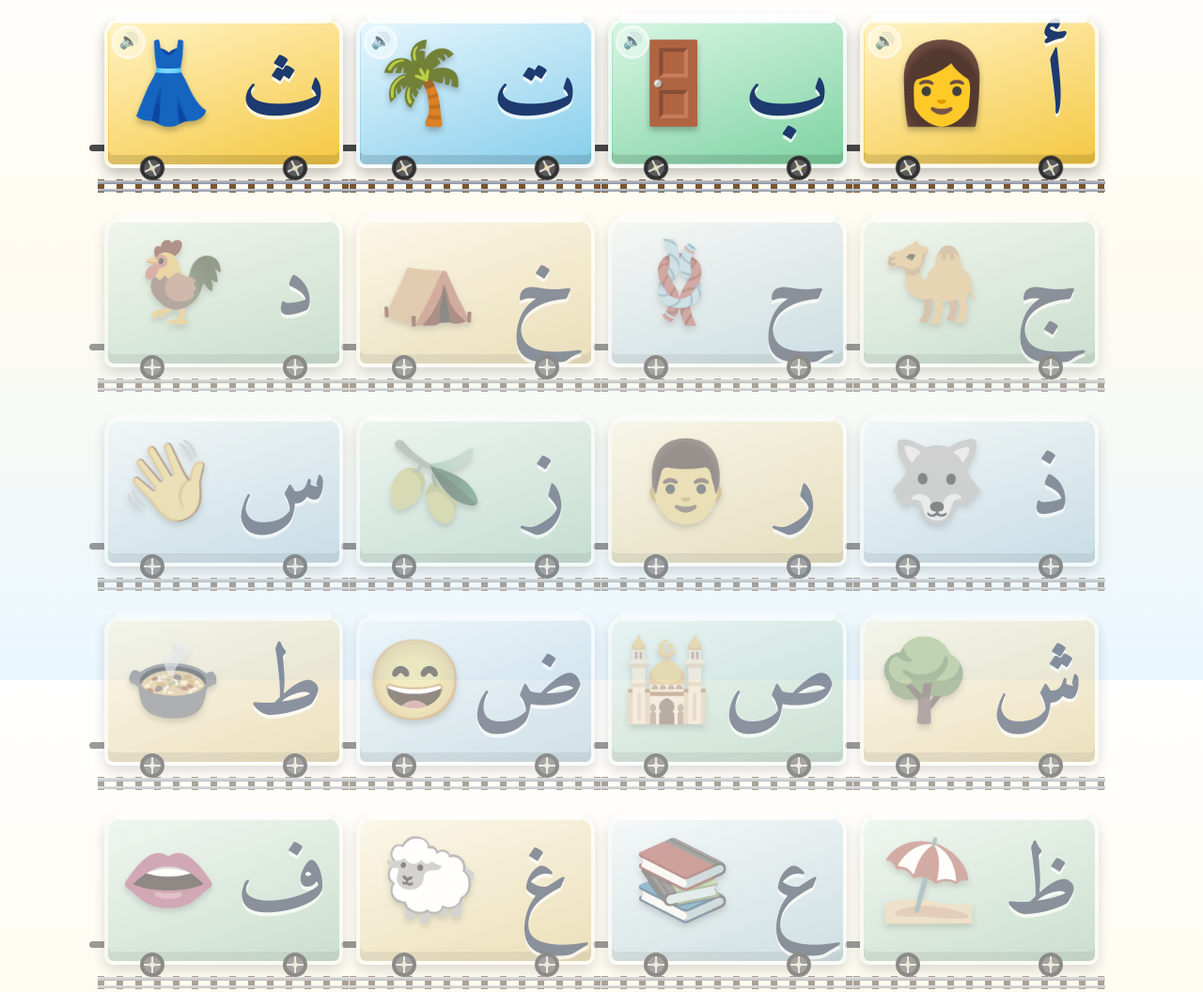
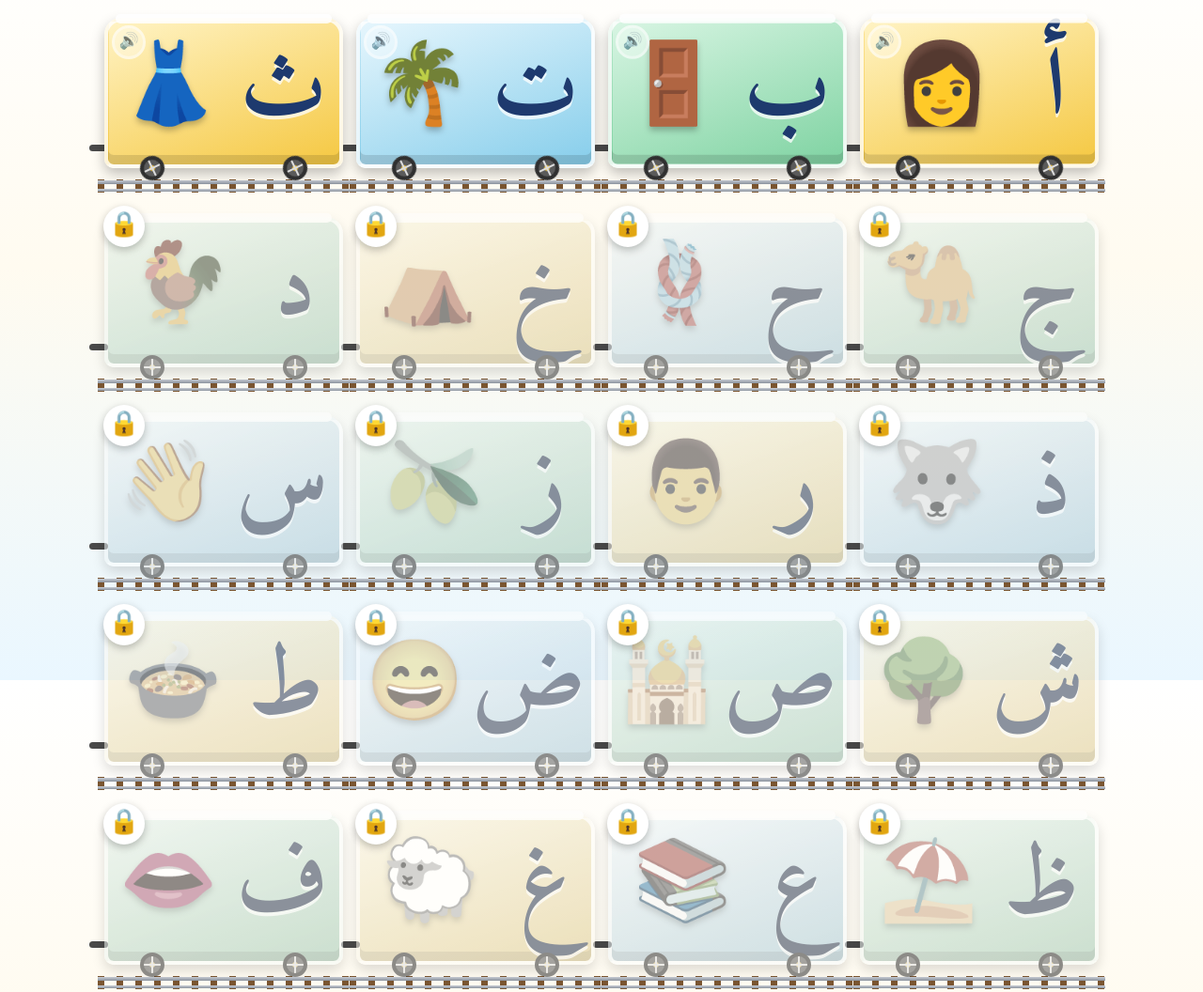
Before and after one commit to arwaaasaleh-boop/hurouf-mimi-v2, a plain HTML site: page index.html in a window 1280 px wide. Shown: the part 876-1932 px from the top of the page at 94% size. Drawn offline with Linux system fonts and the light colour scheme; a web font is replaced by a local one.

Commit message:
إضافة قفل على العربات المغلقة
Co-Authored-By: Claude Opus 5.5 <noreply@anthropic.com>
Claude-Session: https://claude.ai/code/session_01W7NAnRHS4FxfghcpyLZCWS

```diff
--- a/index.html
+++ b/index.html
@@ -135,7 +135,7 @@ header.hero-head{text-align:center;padding:6px 0 4px}
 @keyframes carIn{from{opacity:0;transform:translateX(-60px)}to{opacity:1;transform:none}}
 .car::after{content:"";position:absolute;left:-9px;bottom:44px;width:20px;height:7px;border-radius:4px;background:#4a4a4a;z-index:0}
 .car:last-child::after{display:none}
-.car.locked{animation:none!important;opacity:.55!important;filter:saturate(.45);pointer-events:none;cursor:default}.car.locked .wagon,.car.locked .wheel,.car.locked .ltr,.car.locked .pic,.car.locked .badge-star{animation:none!important;transition:none!important}.car.locked .spk{display:none}
+.car.locked{animation:none!important;opacity:1!important;pointer-events:none;cursor:default}.car.locked .wagon{opacity:.55;filter:saturate(.45)}.car .lock{position:absolute;top:4px;left:6px;z-index:5;font-size:26px;width:44px;height:44px;display:flex;align-items:center;justify-content:center;background:#fff;border-radius:50%;box-shadow:0 3px 8px rgba(0,0,0,.25)}.car.locked .wagon,.car.locked .wheel,.car.locked .ltr,.car.locked .pic,.car.locked .badge-star{animation:none!important;transition:none!important}.car.locked .spk{display:none}
 .wagon{position:relative;z-index:1;border-radius:18px 18px 10px 10px;padding:14px 4px 18px;text-align:center;
   border:4px solid rgba(255,255,255,.8);box-shadow:inset 0 -10px 0 rgba(0,0,0,.12),0 6px 14px rgba(0,0,0,.25);
   transition:all .3s cubic-bezier(.34,1.56,.64,1);animation:chug 1.6s ease-in-out infinite;animation-delay:var(--dl,0s)}
@@ -892,7 +892,7 @@ function renderHome(){
   document.body.classList.add("home-mode");
   const done=doneCount();
   const cards=L.map((d,i)=>`<div class="car${isOpen(d)?"":" locked"}" ${isOpen(d)?'tabindex="0" role="link"':'aria-disabled="true"'} aria-label="حرف ${d.name}" data-slug="${d.slug}" style="--dl:${(i*.05).toFixed(2)}s">
-     <div class="wagon g${i%3}">
+     ${isOpen(d)?"":'<span class="lock" aria-hidden="true">🔒</span>'}<div class="wagon g${i%3}">
        ${S.done[d.slug]?'<span class="badge-star">⭐</span>':(S.visited[d.slug]?'<span class="visited-dot"></span>':"")}
        <button class="spk" aria-label="اسمع حرف ${d.name}" data-spk="${d.slug}">🔊</button>
        <div class="wrow"><span class="ltr">${d.ch}</span><span class="pic">${d.words[0].e}</span></div>
```
